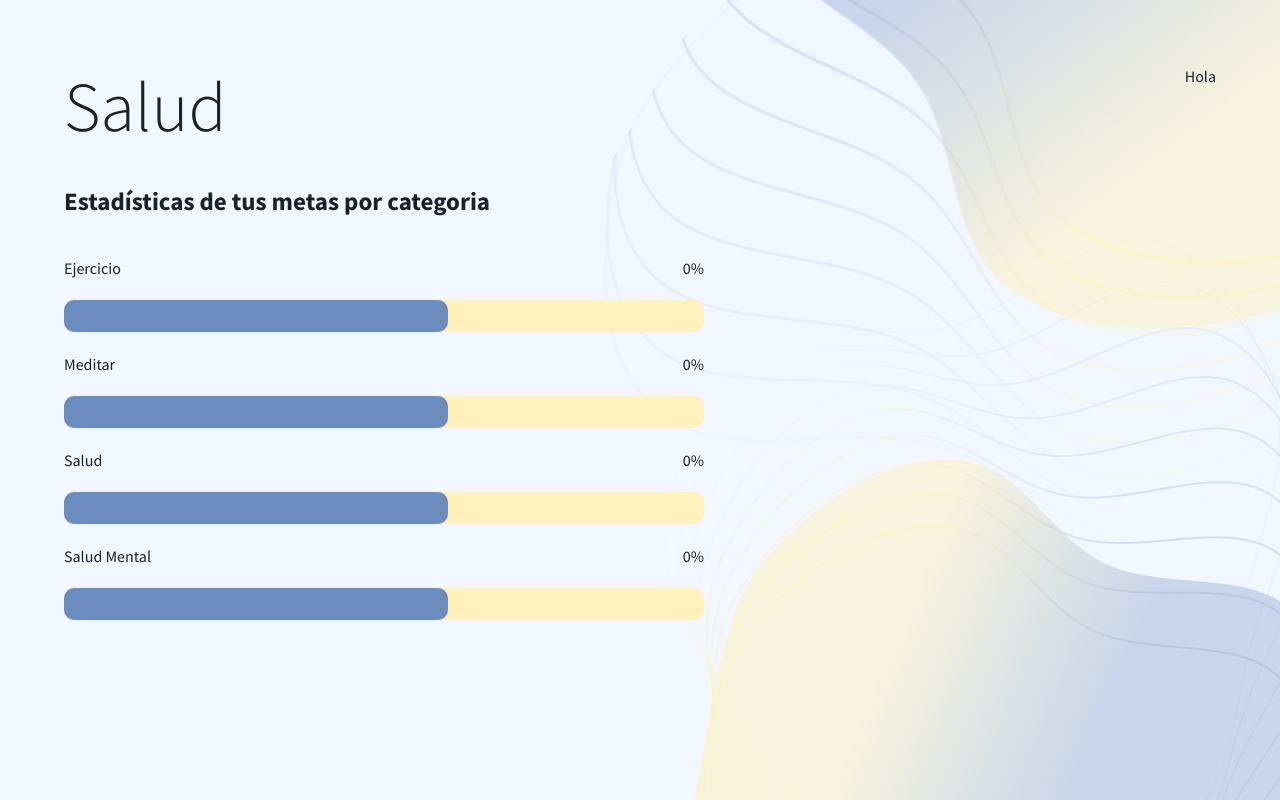
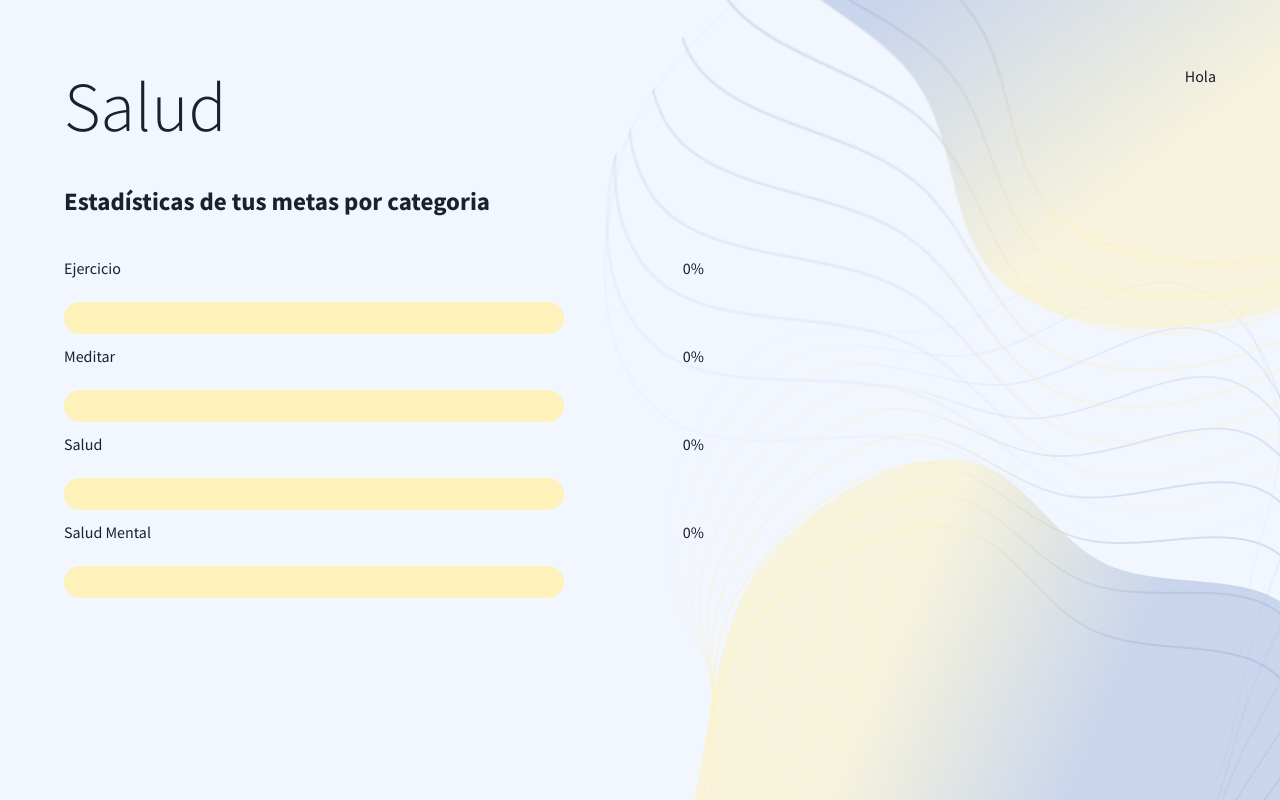
Before and after one commit to andreadelou/Proyecto-_IS, a React (Create React App) app: page /health in a window 1280 px wide. Built offline with nearby package versions, Linux system fonts and the light colour scheme.

Commit message:
Animacion de las estadisticas

```diff
--- a/package.json
+++ b/package.json
@@ -10,9 +10,10 @@
     "@testing-library/jest-dom": "^5.16.2",
     "@testing-library/react": "^12.1.4",
     "@testing-library/user-event": "^13.5.0",
-    "framer-motion": "3.10.6",
     "bootstrap": "^5.1.3",
     "firebase": "^9.6.10",
+    "framer-motion": "3.10.6",
+    "prop-types": "^15.8.1",
     "react": "^17.0.2",
     "react-datepicker": "^4.7.0",
     "react-dom": "^17.0.2",
@@ -20,6 +21,7 @@
     "react-icons": "^4.3.1",
     "react-router-dom": "^6.2.2",
     "react-scripts": "^5.0.0",
+    "styled-components": "^5.3.5",
     "uuid": "^8.3.2",
     "web-vitals": "^2.1.4"
   },
--- a/src/CSS/Health.css
+++ b/src/CSS/Health.css
@@ -193,23 +193,3 @@ h2 {
 .metas-container__stat-header {
   margin-bottom: 20px;
 }
-
-.progress {
-  width: 50vw;
-  height: 32px;
-  background: #fef1b9;
-  border-bottom-left-radius: 10px;
-  border-bottom-right-radius: 10px;
-  border-top-left-radius: 10px;
-  border-top-right-radius: 10px;
-}
-.progress__content {
-  width: 30vw;
-  height: 32px;
-  background: #6c8cbf;
-  border-bottom-left-radius: 10px;
-  border-bottom-right-radius: 10px;
-  border-top-left-radius: 10px;
-  border-top-right-radius: 10px;
-  position: relative;
-}
--- /dev/null
+++ b/src/components/Progress.jsx
@@ -0,0 +1,55 @@
+import React from 'react';
+import PropTypes from 'prop-types';
+//hacer npm install prop-types
+import Styled from 'styled-components';
+//hacer npm install styled-components
+
+
+const Container = Styled.div`
+    progress[value]{
+        width: ${props => props.width};
+
+        -webkit-appearance: none;
+        appearance: none;
+
+    }
+
+    progress[value]::-webkit-progress-bar{
+        height: 32px;
+        border-radius: 20px;
+        background-color: #fef1b9;
+    }
+
+    progress[value]::-webkit-progress-value{
+        height: 32px;
+        border-radius: 20px;
+        background-color: #6c8cbf;
+    }
+
+
+`;
+const ProgressBar = ({value, max, color, width}) => {
+
+    return(
+        <Container color = {color} width={width}>
+        <progress value = {value} max = {max}/>
+        </Container>
+    )
+
+};
+
+
+ProgressBar.propTypes = {
+    value: PropTypes.number.isRequired,
+    max: PropTypes.number,
+    color: PropTypes.string,
+    width: PropTypes.string,
+}
+
+ProgressBar.defaultProps = {
+    max: 100,
+    color: "lightBlue",
+    width: "500px",
+}
+
+export default ProgressBar;
--- a/src/pages/Health.js
+++ b/src/pages/Health.js
@@ -13,6 +13,8 @@ import GoalModal from "../components/GoalModal";
 
 //importando imagen
 import blob2 from "../assets/blob02.png";
+
+import ProgressBar from "../components/Progress";
 
 function Health() {
 
@@ -63,6 +65,7 @@ function Health() {
 
   return (
     <div className="health">
+
       <header className="header">
         <Header title="Salud" subtitle="Estadísticas de tus metas por categoria"></Header>
         <img className="uno" src={blob2} alt="uno" />
@@ -75,38 +78,29 @@ function Health() {
             <h3 className="">Ejercicio</h3>
             <p className="">{porcentajeE}</p>
           </div>
-          <div className="progress">
-            <div className="progress__content"></div>
-          </div>
+          <ProgressBar className="bar" value={C_Ejercicio} max ={100}/>
         </div>
         <div className="metas-container__stat">
           <div className="metas-container__stat-header">
             <h3 className="">Meditar</h3>
             <p className="">{porcentajeM}</p>
           </div>
-          <div className="progress">
-            <div className="progress__content"></div>
-          </div>
+          <ProgressBar className="bar" value={C_Meditar} max ={100}/>
         </div>
         <div className="metas-container__stat">
           <div className="metas-container__stat-header">
             <h3 className="">Salud</h3>
             <p className="">{porcentajeS}
-
             </p>
           </div>
-          <div className="progress">
-            <div className="progress__content"></div>
-          </div>
+          <ProgressBar className="bar" value={C_Salud} max ={100}/>
         </div>
         <div className="metas-container__stat">
             <div className="metas-container__stat-header">
               <h3 className="">Salud Mental</h3>
               <p className="">{porcentajeSM}</p>
             </div>
-            <div className="progress">
-              <div className="progress__content"></div>
-            </div>
+            <ProgressBar className="bar" value={C_SaludM} max ={100}/>
           </div>
       </div>
     </div>
```
Also changed, not shown: 2 other files (tests, documents, lock files or other folders).
